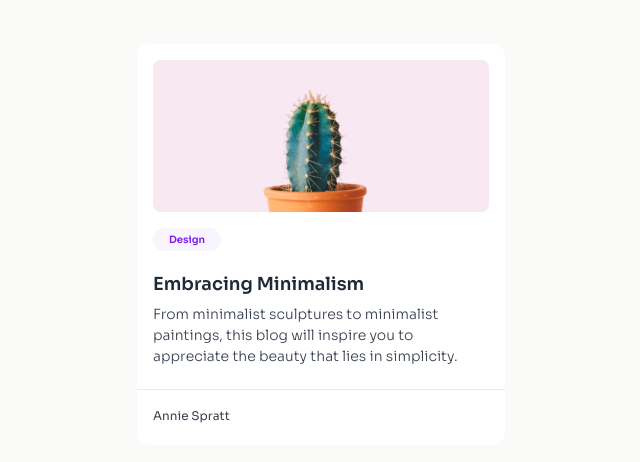
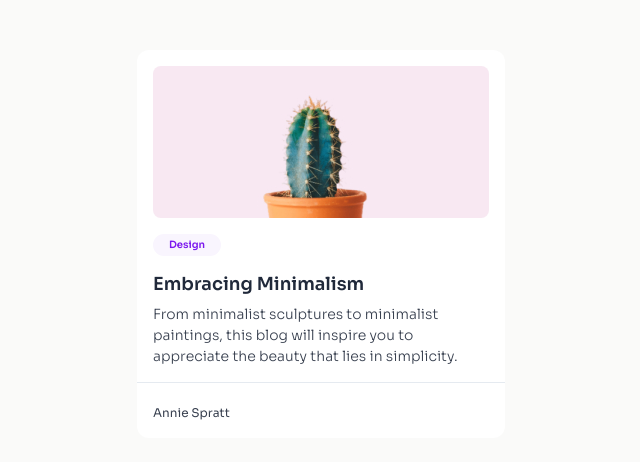
Before and after one commit to GladysiakSebastian/Minimal-blog-card, a plain HTML site: page index.html in a window 1280 px wide. Shown: the part 156-618 px from the top of the page, without its empty margins (319-959 px from the left). Drawn offline with Linux system fonts and the light colour scheme.

Commit message:
change line-height in style

```diff
--- a/style.css
+++ b/style.css
@@ -103,7 +103,8 @@ body {
   font-weight: 600;
   background-color: var(--color-accent-1);
   margin-top: 1rem;
-  margin-bottom: 1.25rem;
+  margin-bottom: 1rem;
+  line-height: 1.4375;
 }
 
 .card__title {
@@ -111,6 +112,7 @@ body {
   font-weight: 600;
   color: var(--color-dark-2);
   margin-bottom: 0.375rem;
+  line-height: 1.4375;
 }
 
 .card__desc {
@@ -133,4 +135,5 @@ body {
   font-size: 0.75rem;
   font-weight: 400;
   color: var(--color-dark-1);
+  line-height: 0.9375;
 }
```
